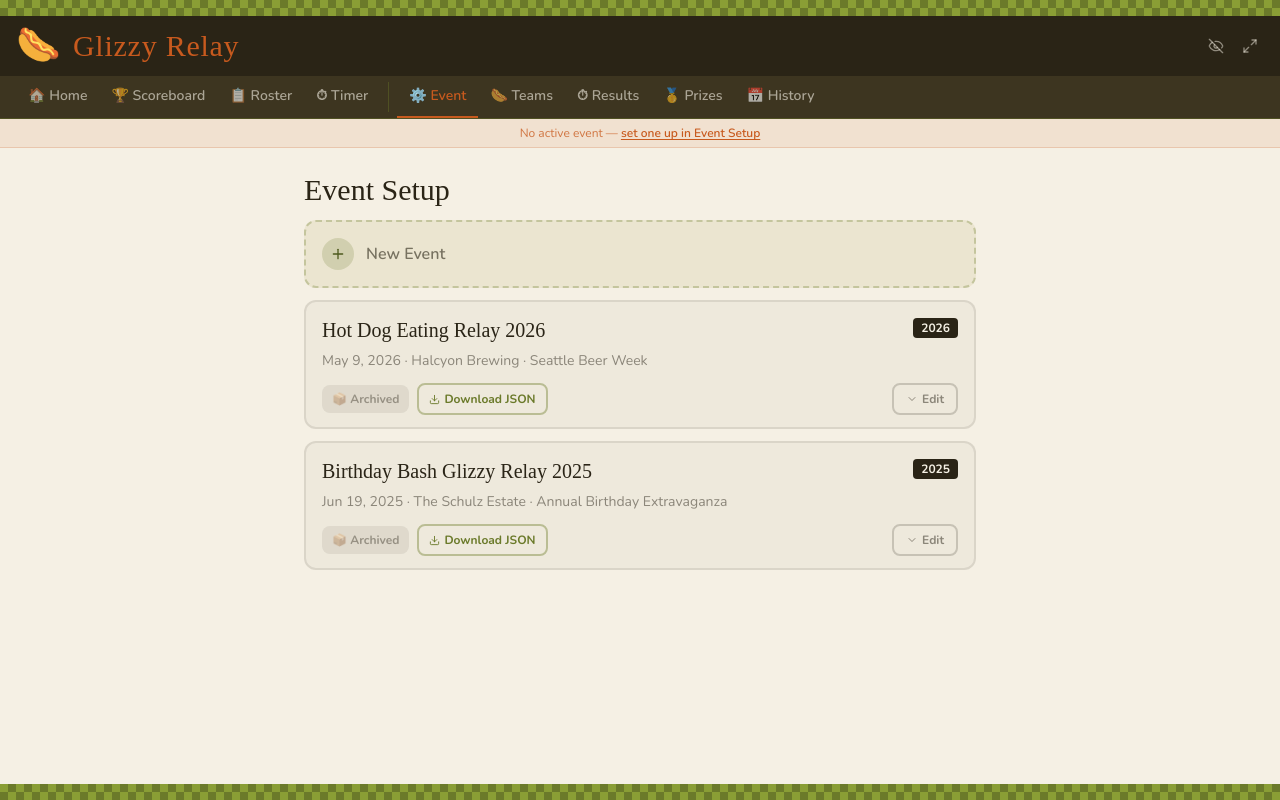
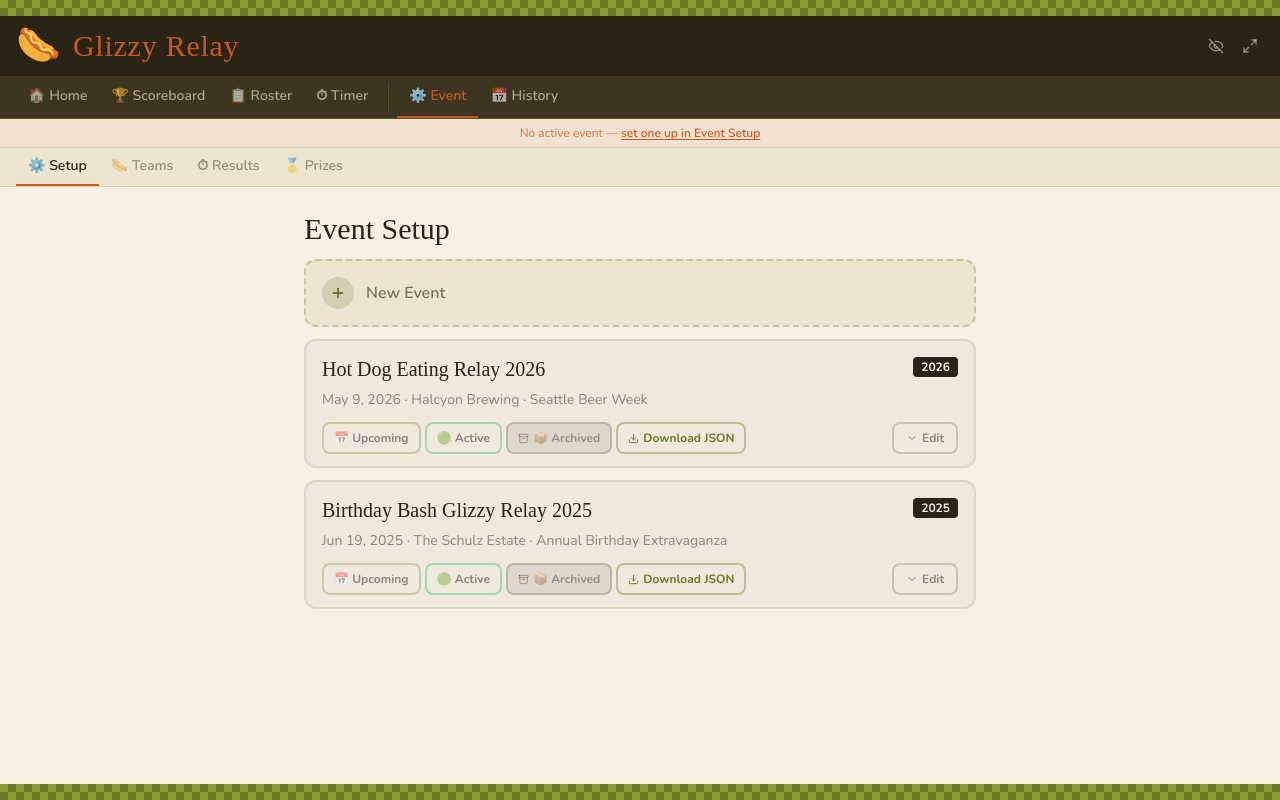
Before and after one commit to squalrus/hotdog-eating-relay, a React (Vite) app: page /event in a window 1280 px wide. Built offline with nearby package versions, Linux system fonts and the light colour scheme; a web font is replaced by a local one.

Commit message:
Update Event management UI

```diff
--- a/src/components/AppShell.tsx
+++ b/src/components/AppShell.tsx
@@ -19,10 +19,17 @@ const displayLinks: NavItem[] = [
 
 const adminLinks: NavItem[] = [
   { to: '/event', label: '⚙️ Event', end: false },
-  { to: '/teams', label: '🌭 Teams', end: false },
-  { to: '/results', label: '⏱ Results', end: false },
-  { to: '/prizes', label: '🥇 Prizes', end: false },
   { to: '/history', label: '📅 History', end: false },
+]
+
+// Routes that belong to the event management hub
+const EVENT_MGMT_ROUTES = ['/event', '/teams', '/results', '/prizes']
+
+const eventMgmtLinks = [
+  { to: '/event',   label: '⚙️ Setup' },
+  { to: '/teams',   label: '🌭 Teams' },
+  { to: '/results', label: '⏱ Results' },
+  { to: '/prizes',  label: '🥇 Prizes' },
 ]
 
 function NavItems({ links }: { links: NavItem[] }) {
@@ -168,6 +175,35 @@ export default function AppShell() {
         )}
       </div>
 
+      {/* ── Event management sub-nav ────────────────────────────────────── */}
+      {EVENT_MGMT_ROUTES.includes(location.pathname) && !navHidden && (
+        <div className="bg-cream-dark border-b border-olive/20 px-4 overflow-x-auto no-print">
+          <div className="flex items-center min-w-max">
+            {activeEvent && (
+              <span className="text-xs text-dark/35 font-semibold pr-3 border-r border-olive/20 mr-1 py-2 flex-shrink-0 hidden sm:block">
+                {activeEvent.name}
+              </span>
+            )}
+            {eventMgmtLinks.map(({ to, label }) => (
+              <NavLink
+                key={to}
+                to={to}
+                end
+                className={({ isActive }) =>
+                  `px-3 py-2 text-sm font-semibold whitespace-nowrap transition-colors border-b-2 ${
+                    isActive
+                      ? 'text-dark border-orange'
+                      : 'text-dark/45 border-transparent hover:text-dark hover:border-dark/20'
+                  }`
+                }
+              >
+                {label}
+              </NavLink>
+            ))}
+          </div>
+        </div>
+      )}
+
       {navHidden && (
         <button
           onClick={() => setNavHidden(false)}
--- a/src/pages/EventSetup.tsx
+++ b/src/pages/EventSetup.tsx
@@ -391,9 +391,8 @@ function EventCard({ event, isShown, dispatch }: {
 
         {/* Status + actions row */}
         <div className="flex items-center gap-2 flex-wrap pt-1">
-          {/* Status switcher */}
-          {event.status !== 'archived' ? (
-            <div className="flex gap-1">
+          {/* Status switcher — all three always available so any state can be reversed */}
+          <div className="flex flex-wrap gap-1">
             <button
               onClick={() => setStatus('upcoming')}
               disabled={event.status === 'upcoming'}
@@ -418,24 +417,24 @@ function EventCard({ event, isShown, dispatch }: {
             </button>
             <button
               onClick={() => setStatus('archived')}
-                className="text-xs font-bold px-2.5 py-1.5 rounded-lg border-2 border-dark/20 text-dark/40 hover:border-dark/40 hover:text-dark transition-colors flex items-center gap-1"
+              disabled={event.status === 'archived'}
+              className={`text-xs font-bold px-2.5 py-1.5 rounded-lg border-2 transition-colors flex items-center gap-1 ${
+                event.status === 'archived'
+                  ? 'border-dark/20 bg-dark/8 text-dark/40 cursor-default'
+                  : 'border-dark/20 text-dark/40 hover:border-dark/40 hover:text-dark'
+              }`}
             >
-                <Archive size={11} /> Archive
+              <Archive size={11} /> {STATUS_LABEL.archived}
             </button>
-            </div>
-          ) : (
-            <div className="flex items-center gap-2">
-              <span className="text-xs font-bold text-dark/40 bg-dark/8 px-2.5 py-1.5 rounded-lg">
-                {STATUS_LABEL.archived}
-              </span>
+            {event.status === 'archived' && (
               <button
                 onClick={() => exportEventJSON(event)}
                 className="text-xs font-bold px-2.5 py-1.5 rounded-lg border-2 border-olive/40 text-olive hover:border-olive transition-colors flex items-center gap-1"
               >
                 <Download size={11} /> Download JSON
               </button>
+            )}
           </div>
-          )}
 
           {/* Edit toggle */}
           <button
```
Lines whose indentation alone changed are shown as unchanged.
